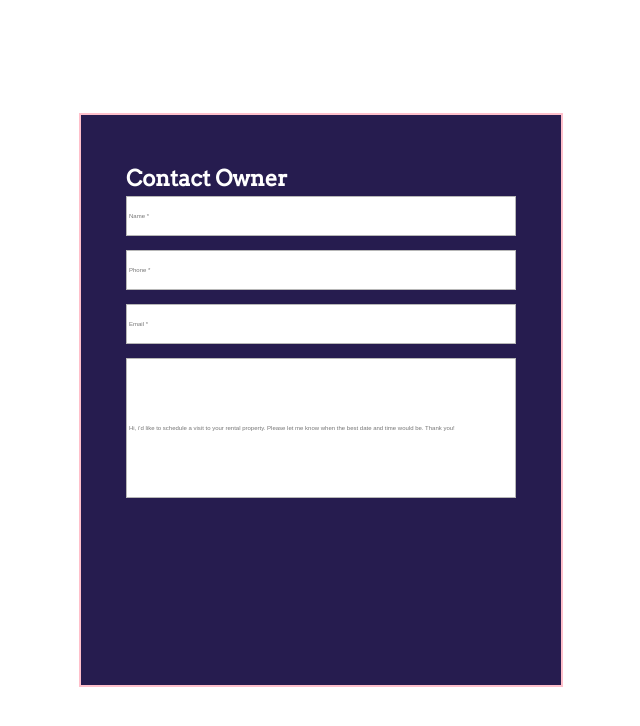
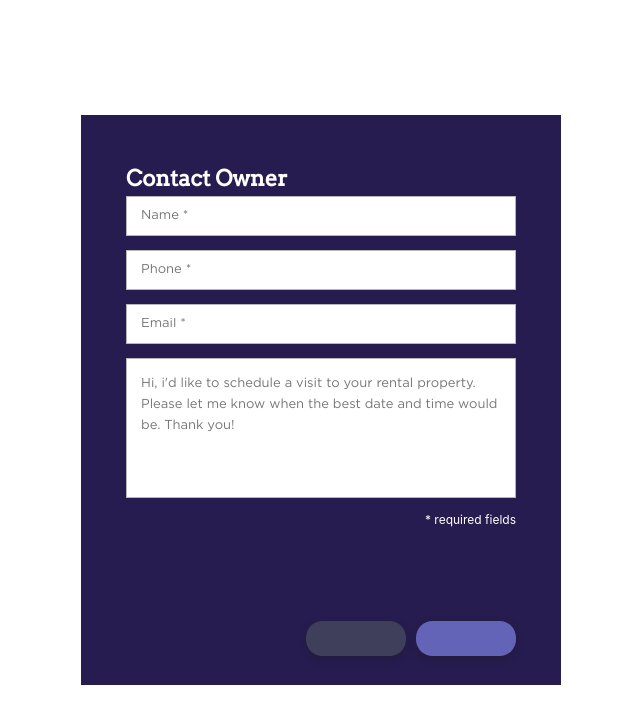
Before and after one commit to JuanTValdez/Living-in-the-Six, a React (Create React App) app: page / in a window 1280 px wide. Shown: the top 726 px of the page, without its empty margins (319-959 px from the left). Built offline with nearby package versions, Linux system fonts and the light colour scheme.

Commit message:
styling contactowner component btns

```diff
--- a/src/GlobalVariables.css
+++ b/src/GlobalVariables.css
@@ -8,6 +8,10 @@
 
 .font-size-10 {
 	font-size: 1rem;
+}
+
+.font-size-12 {
+	font-size: 1.2rem;
 }
 
 .font-size-14 {
@@ -50,3 +54,25 @@
 	display: flex;
 	align-items: baseline;
 }
+
+.dusk-btn {
+	width: 10rem;
+	height: 3.5rem;
+	background-color: var(--dusk);
+	color: var(--white);
+	border-radius: 1.65rem;
+	box-shadow: 0 3px 7px 0 rgba(28, 28, 28, 0.35);
+	outline: none;
+	border: none;
+}
+
+.iris-btn {
+	width: 10rem;
+	height: 3.5rem;
+	background-color: var(--iris);
+	color: var(--white);
+	border-radius: 1.65rem;
+	box-shadow: 0 3px 7px 0 rgba(28, 28, 28, 0.35);
+	outline: none;
+	border: none;
+}
--- a/src/components/ContactOwner.js
+++ b/src/components/ContactOwner.js
@@ -9,12 +9,17 @@ export default function ContactOwner() {
 				<input className='contact-input' placeholder='Name * ' type='text' />
 				<input className='contact-input' placeholder='Phone *' type='text' />
 				<input className='contact-input' placeholder='Email *' type='text' />
-				<input
+				<textarea
 					className='contact-input lrg-input'
 					placeholder="Hi, i'd like to schedule a visit to your rental property. Please let me know when the best date and time would be. Thank you!"
 					type='text'
 				/>
 			</form>
+			<p className='font-size-12'>* required fields</p>
+			<div className='btn-wrapper'>
+				<button className='dusk-btn'></button>
+				<button className='iris-btn'></button>
+			</div>
 		</div>
 	);
 }
--- a/src/styles/ContactOwner.css
+++ b/src/styles/ContactOwner.css
@@ -1,16 +1,10 @@
-body {
-	/* background: darkolivegreen; */
-}
-
 .contact-form {
 	position: absolute;
-
 	inset: 0;
 	margin: auto auto;
 	height: 570px;
 	width: 480px;
 	padding: 4.5rem;
-	outline: 2px solid pink;
 	background-color: var(--dark-blue-grey);
 }
 
@@ -23,15 +17,34 @@ body {
 form {
 	display: flex;
 	flex-direction: column;
+
 	gap: 1.4rem;
 }
 .contact-input {
-	background-color: var(--white);
-	border: solid 1px var(--greyish);
 	width: 100%;
 	height: 4rem;
+	padding: 1.4rem;
+	line-height: 1.62;
+	font-family: 'Gotham-Book';
+	font-size: 1.3rem;
+	border: solid 1px var(--greyish);
+	outline: none;
 }
 
 .lrg-input {
 	height: 14rem;
+	resize: none;
 }
+
+.contact-form p {
+	text-align: right;
+	color: var(--white);
+	line-height: 3.6;
+}
+
+.btn-wrapper {
+	display: flex;
+	justify-content: end;
+	gap: 1rem;
+	margin-top: 8rem;
+}
```
